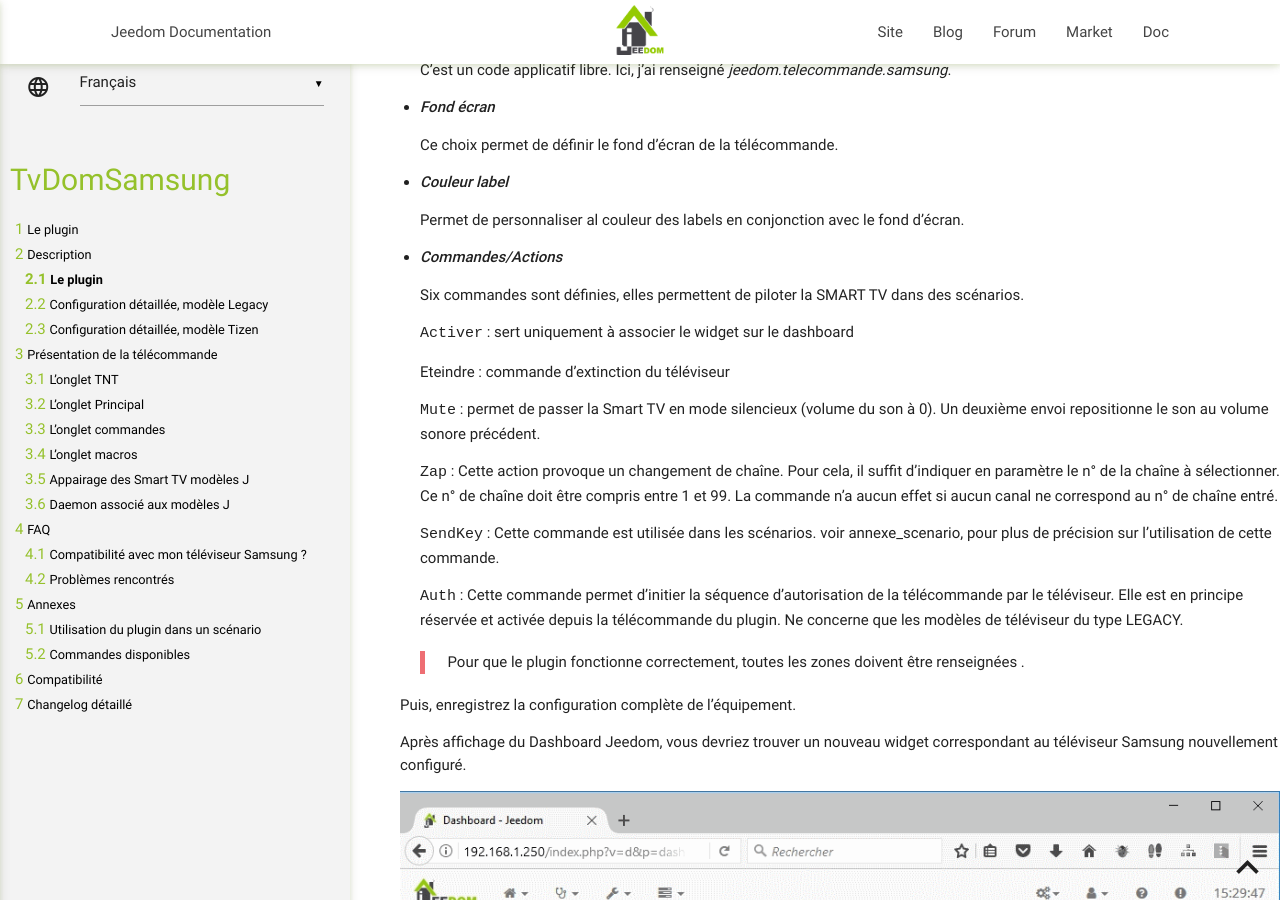
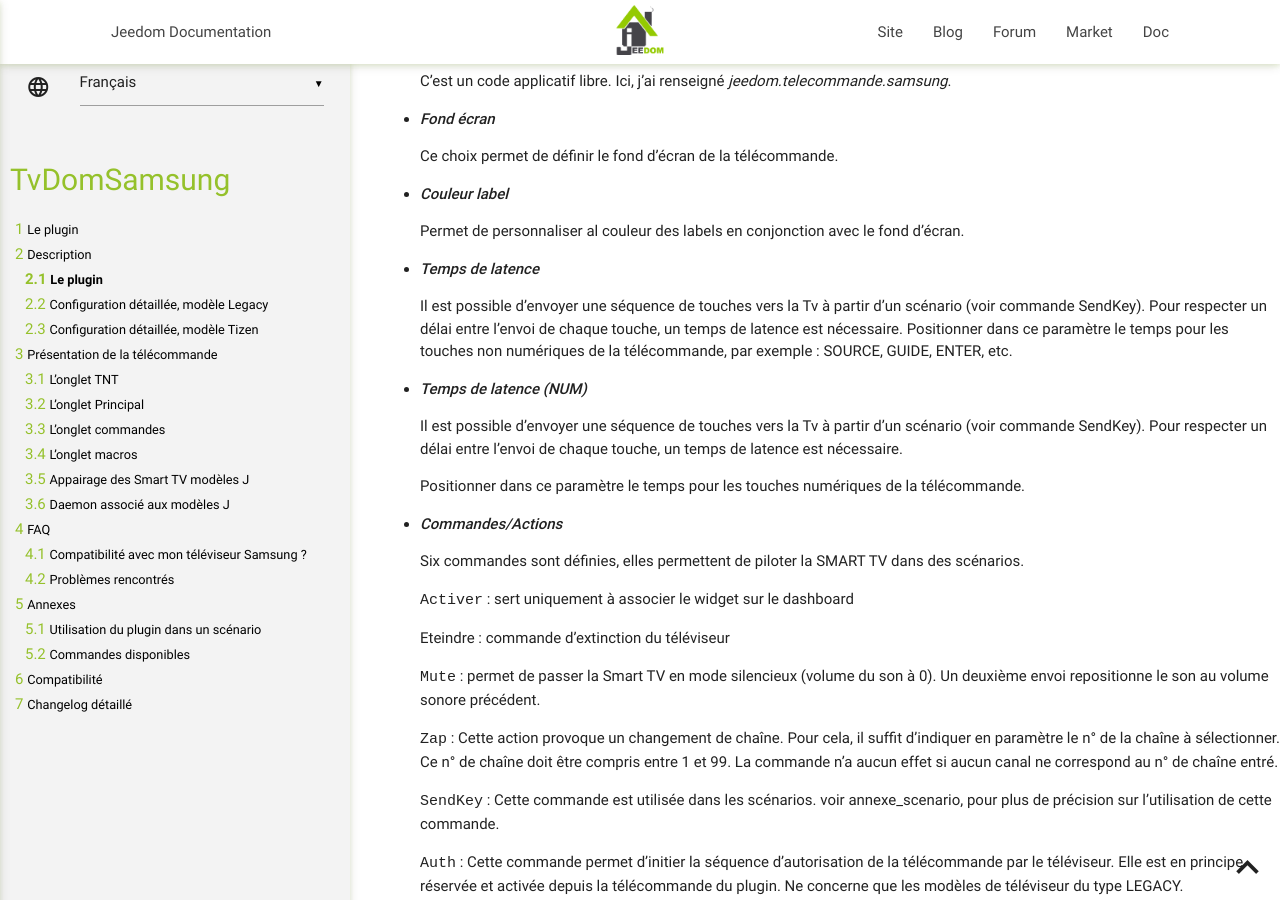
Before and after one commit to Berco63/TvDomSamsung, a Jekyll site: the page built from fr_FR/index.md, in a window 1280 px wide and 900 px high, scrolled down 5558 px. Built offline with Jekyll 4.4.1, drawn with Linux system fonts in a browser that asks for light colours; our own code applies the rules of GitHub Pages for plain Markdown files; some of the changed text lies outside the part shown.

Commit message:
Ajout paramètre latence

```diff
--- a/fr_FR/index.md
+++ b/fr_FR/index.md
@@ -134,6 +134,18 @@ Pour l'instant seules deux séries sont définies. La boîte de sélection perme
 
   Permet de personnaliser al couleur des labels en conjonction avec le fond d'écran.
 
+- ***Temps de latence***
+
+  Il est possible d'envoyer une séquence de touches vers la Tv à partir d'un scénario (voir commande SendKey).
+  Pour respecter un délai entre l'envoi de chaque touche, un temps de latence est nécessaire. Positionner dans ce paramètre le temps pour les touches non numériques de la télécommande, par exemple : SOURCE, GUIDE, ENTER, etc.
+
+- ***Temps de latence (NUM)***
+
+  Il est possible d'envoyer une séquence de touches vers la Tv à partir d'un scénario (voir commande SendKey).
+  Pour respecter un délai entre l'envoi de chaque touche, un temps de latence est nécessaire.
+
+  Positionner dans ce paramètre le temps pour les touches  numériques de la télécommande.
+
 - ***Commandes/Actions***
 
   Six commandes sont définies, elles permettent de piloter la SMART TV dans des scénarios.
@@ -206,6 +218,18 @@ Le panneau de configuration d'un modèle Tizen se présente ainsi :
 - ***Couleur label***
 
   Permet de personnaliser al couleur des labels en conjonction avec le fond d'écran.
+
+- ***Temps de latence***
+
+  Il est possible d'envoyer une séquence de touches vers la Tv à partir d'un scénario (voir commande SendKey).
+  Pour respecter un délai entre l'envoi de chaque touche, un temps de latence est nécessaire. Positionner dans ce paramètre le temps pour les touches non numériques de la télécommande, par exemple : SOURCE, GUIDE, ENTER, etc.
+
+- ***Temps de latence (NUM)***
+
+  Il est possible d'envoyer une séquence de touches vers la Tv à partir d'un scénario (voir commande SendKey).
+  Pour respecter un délai entre l'envoi de chaque touche, un temps de latence est nécessaire.
+
+  Positionner dans ce paramètre le temps pour les touches  numériques de la télécommande.
 
 - ***Commandes/Actions***
 
@@ -550,6 +574,8 @@ Samsung a délivré une mise à jour du firmware de ses SmartTv modèle Tizen en
 
 Ceci a eu pour conséquence de rendre **incompatible la communication entre le plugin et la TV**.
 Ce problème est en cours d'étude.  Il n'est pas recommandé d'acquérir le plugin si vous avez installé le dernier firmware sur votre modèle Tizen.
+
+**Ce problème est résolu depuis la version V1.0.C de décembre 2018.**
 
 
 
```
Also changed, not shown: en_US/changelog.md (+4 -0 lines), en_US/index.md (+8 -0 lines), fr_FR/changelog.md (+4 -0 lines), images/TvDomSamsung-image-4.png, images/TvDomSamsung-image-4A.png.
